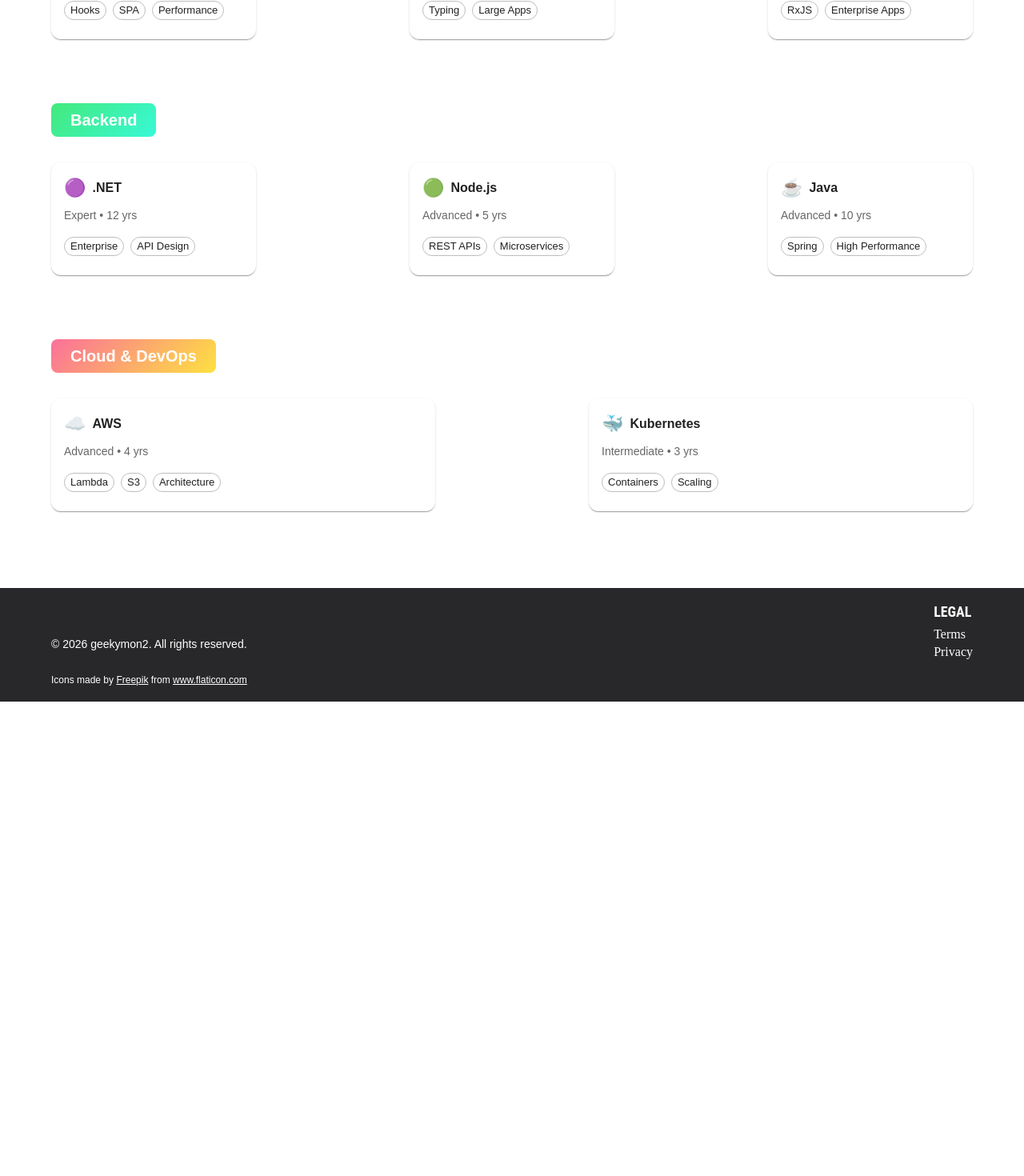
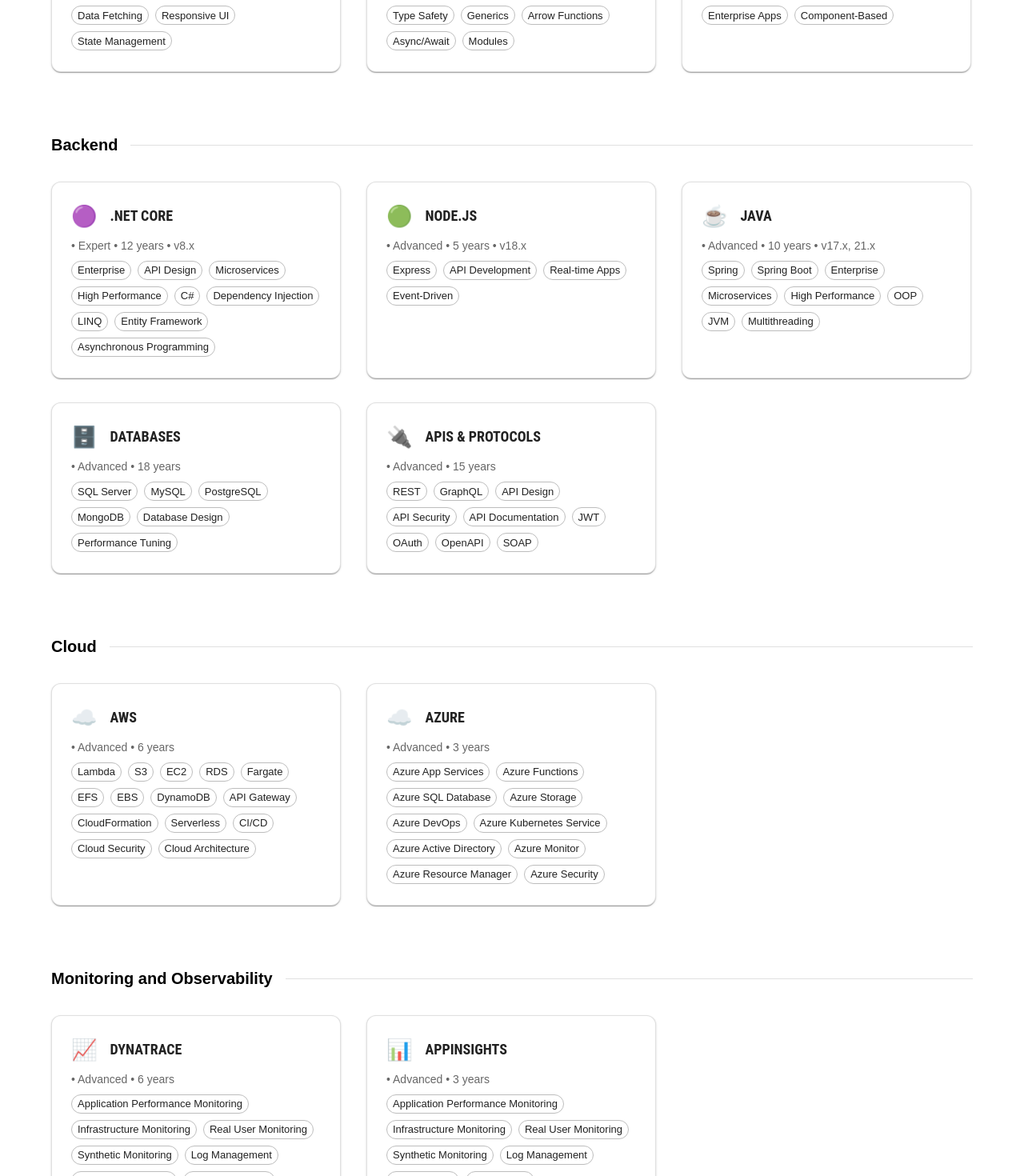
Before and after one commit to geekymon2/geekymon2, a React (Vite) app: page /skills in a window 1280 px wide. Shown: the part 460-1930 px from the top of the page at 80% size. Before the commit the page ends 1337 px from the top, so only its background shows below. Built offline with nearby package versions, Linux system fonts and the light colour scheme; some icons are missing.

Commit message:
added skills

```diff
--- a/src/components/skills/Skills.tsx
+++ b/src/components/skills/Skills.tsx
@@ -5,79 +5,222 @@
 import Box from "@mui/material/Box";
 import Chip from "@mui/material/Chip";
 import Stack from "@mui/material/Stack";
+import Grid from "@mui/material/Grid";
+import Divider from "@mui/material/Divider";
 
 const skillGroups = [
   {
     category: "Frontend",
-    gradient: "linear-gradient(135deg,#4facfe,#00f2fe)",
     skills: [
       {
         name: "React",
         level: "Expert",
         years: 5,
+        version: "19.x",
         icon: "⚛️",
-        tags: ["Hooks", "SPA", "Performance"],
+        tags: [
+          "Hooks",
+          "SPA",
+          "Context API",
+          "Router",
+          "Data Fetching",
+          "Responsive UI",
+          "State Management",
+        ],
       },
       {
         name: "TypeScript",
         level: "Advanced",
         years: 4,
+        version: "5.x",
         icon: "📘",
-        tags: ["Typing", "Large Apps"],
+        tags: [
+          "Typing",
+          "Large Apps",
+          "Interfaces",
+          "Type Safety",
+          "Generics",
+          "Arrow Functions",
+          "Async/Await",
+          "Modules",
+        ],
       },
       {
         name: "Angular",
-        level: "Advanced",
-        years: 6,
+        level: "Intermediate",
+        years: 1,
+        version: "20.x",
         icon: "🅰️",
-        tags: ["RxJS", "Enterprise Apps"],
+        tags: ["RxJS", "Signal", "Lazy Loading", "Enterprise Apps", "Component-Based"],
       },
     ],
   },
   {
     category: "Backend",
-    gradient: "linear-gradient(135deg,#43e97b,#38f9d7)",
     skills: [
       {
-        name: ".NET",
+        name: ".NET Core",
         level: "Expert",
         years: 12,
+        version: "8.x",
         icon: "🟣",
-        tags: ["Enterprise", "API Design"],
+        tags: [
+          "Enterprise",
+          "API Design",
+          "Microservices",
+          "High Performance",
+          "C#",
+          "Dependency Injection",
+          "LINQ",
+          "Entity Framework",
+          "Asynchronous Programming",
+        ],
       },
       {
         name: "Node.js",
         level: "Advanced",
         years: 5,
+        version: "18.x",
         icon: "🟢",
-        tags: ["REST APIs", "Microservices"],
+        tags: ["Express", "API Development", "Real-time Apps", "Event-Driven"],
       },
       {
         name: "Java",
         level: "Advanced",
         years: 10,
+        version: "17.x, 21.x",
         icon: "☕",
-        tags: ["Spring", "High Performance"],
+        tags: [
+          "Spring",
+          "Spring Boot",
+          "Enterprise",
+          "Microservices",
+          "High Performance",
+          "OOP",
+          "JVM",
+          "Multithreading",
+        ],
+      },
+      {
+        name: "Databases",
+        level: "Advanced",
+        years: 18,
+        version: undefined,
+        icon: "🗄️",
+        tags: [
+          "SQL Server",
+          "MySQL",
+          "PostgreSQL",
+          "MongoDB",
+          "Database Design",
+          "Performance Tuning",
+        ],
+      },
+      {
+        name: "APIs & Protocols",
+        level: "Advanced",
+        years: 15,
+        version: undefined,
+        icon: "🔌",
+        tags: [
+          "REST",
+          "GraphQL",
+          "API Design",
+          "API Security",
+          "API Documentation",
+          "JWT",
+          "OAuth",
+          "OpenAPI",
+          "SOAP",
+        ],
       },
     ],
   },
   {
-    category: "Cloud & DevOps",
-    gradient: "linear-gradient(135deg,#fa709a,#fee140)",
+    category: "Cloud",
     skills: [
       {
         name: "AWS",
         level: "Advanced",
-        years: 4,
+        years: 6,
+        version: undefined,
         icon: "☁️",
-        tags: ["Lambda", "S3", "Architecture"],
+        tags: [
+          "Lambda",
+          "S3",
+          "EC2",
+          "RDS",
+          "Fargate",
+          "EFS",
+          "EBS",
+          "DynamoDB",
+          "API Gateway",
+          "CloudFormation",
+          "Serverless",
+          "CI/CD",
+          "Cloud Security",
+          "Cloud Architecture",
+        ],
       },
       {
-        name: "Kubernetes",
-        level: "Intermediate",
+        name: "Azure",
+        level: "Advanced",
         years: 3,
-        icon: "🐳",
-        tags: ["Containers", "Scaling"],
+        version: undefined,
+        icon: "☁️",
+        tags: [
+          "Azure App Services",
+          "Azure Functions",
+          "Azure SQL Database",
+          "Azure Storage",
+          "Azure DevOps",
+          "Azure Kubernetes Service",
+          "Azure Active Directory",
+          "Azure Monitor",
+          "Azure Resource Manager",
+          "Azure Security",
+        ],
+      },
+    ],
+  },
+  {
+    category: "Monitoring and Observability",
+    skills: [
+      {
+        name: "Dynatrace",
+        level: "Advanced",
+        years: 6,
+        version: undefined,
+        icon: "📈",
+        tags: [
+          "Application Performance Monitoring",
+          "Infrastructure Monitoring",
+          "Real User Monitoring",
+          "Synthetic Monitoring",
+          "Log Management",
+          "AI-Powered Insights",
+          "Cloud Monitoring",
+          "Microservices Observability",
+          "Custom Dashboards",
+          "Alerting and Anomaly Detection",
+        ],
+      },
+      {
+        name: "AppInsights",
+        level: "Advanced",
+        years: 3,
+        version: undefined,
+        icon: "📊",
+        tags: [
+          "Application Performance Monitoring",
+          "Infrastructure Monitoring",
+          "Real User Monitoring",
+          "Synthetic Monitoring",
+          "Log Management",
+          "Observability",
+          "Dashboards",
+          "Alerting and Anomaly Detection",
+        ],
       },
     ],
   },
@@ -85,74 +228,63 @@
 
 export default function Skills() {
   return (
-    <Container sx={{ py: 12, maxWidth: 1100 }}>
-      <Typography variant="h3" align="center" sx={{ fontWeight: 700 }} gutterBottom>
+    <Container maxWidth="lg" sx={{ py: 12 }}>
+      <Typography variant="h3" align="center" sx={{ fontWeight: 700, mb: 8 }}>
         Technical Skills
       </Typography>
 
       {skillGroups.map((group) => (
-        <Box key={group.category} mt={10}>
-          {/* Category Header */}
-          <Box
-            sx={{
-              background: group.gradient,
-              color: "white",
-              px: 3,
-              py: 1,
-              borderRadius: 2,
-              display: "inline-block",
-              mb: 4,
-            }}
-          >
+        <Box key={group.category} mb={10}>
+          {/* Category Title */}
+          <Stack direction="row" alignItems="center" spacing={2} mb={4}>
             <Typography variant="h5" fontWeight={600}>
               {group.category}
             </Typography>
-          </Box>
-
-          {/* Skills Flex Container */}
-          <Box
+            <Divider sx={{ flex: 1 }} />
+          </Stack>
+          <Grid container spacing={4}>
+            {group.skills.map((skill) => (
+              <Grid key={skill.name}>
+                <Card
                   sx={{
-              display: "flex",
-              flexWrap: "wrap",
-              gap: 24, // space between boxes
-            }}
-          >
-            {group.skills.map((skill) => (
-              <Card
-                key={skill.name}
-                sx={{
-                  flex: "1 1 250px", // grow, shrink, min width
-                  minWidth: 250,
+                    height: "100%",
+                    width: 360,
                     borderRadius: 3,
-                  transition: "all 0.3s",
+                    border: "1px solid",
+                    borderColor: "divider",
+                    transition: "all 0.25s ease",
                     "&:hover": {
-                    transform: "translateY(-6px)",
-                    boxShadow: 8,
+                      transform: "translateY(-4px)",
+                      boxShadow: 4,
                     },
                   }}
                 >
-                <CardContent>
-                  {/* Skill Header */}
-                  <Stack direction="row" alignItems="center" spacing={1} mb={1}>
-                    <Typography fontSize={22}>{skill.icon}</Typography>
-                    <Typography fontWeight={600}>{skill.name}</Typography>
+                  <CardContent sx={{ p: 3 }}>
+                    <Stack direction="row" spacing={2} alignItems="center" mb={1}>
+                      <Typography fontSize={26}>{skill.icon}</Typography>
+                      <Typography fontWeight={600} variant="h6">
+                        {skill.name}
+                      </Typography>
                     </Stack>
-
-                  {/* Level + Years */}
-                  <Typography variant="body2" color="text.secondary" mb={2}>
-                    {skill.level} • {skill.years} yrs
+                    <Typography variant="body2" color="text.secondary" mb={1}>
+                      • {skill.level} • {skill.years} years{" "}
+                      {skill.version ? "• v" + skill.version : ""}
                     </Typography>
-
-                  {/* Tags */}
-                  <Stack direction="row" spacing={1} flexWrap="wrap">
+                    <Box
+                      display="flex"
+                      flexWrap="wrap"
+                      gap={1} // spacing between chips (both horizontal & vertical)
+                      justifyContent="flex-start"
+                    >
                       {skill.tags.map((tag) => (
                         <Chip key={tag} label={tag} size="small" variant="outlined" />
                       ))}
-                  </Stack>
+                    </Box>
                   </CardContent>
                 </Card>
+              </Grid>
             ))}
-          </Box>
+          </Grid>
         </Box>
       ))}
     </Container>
```
Lines whose indentation alone changed are shown as unchanged.
